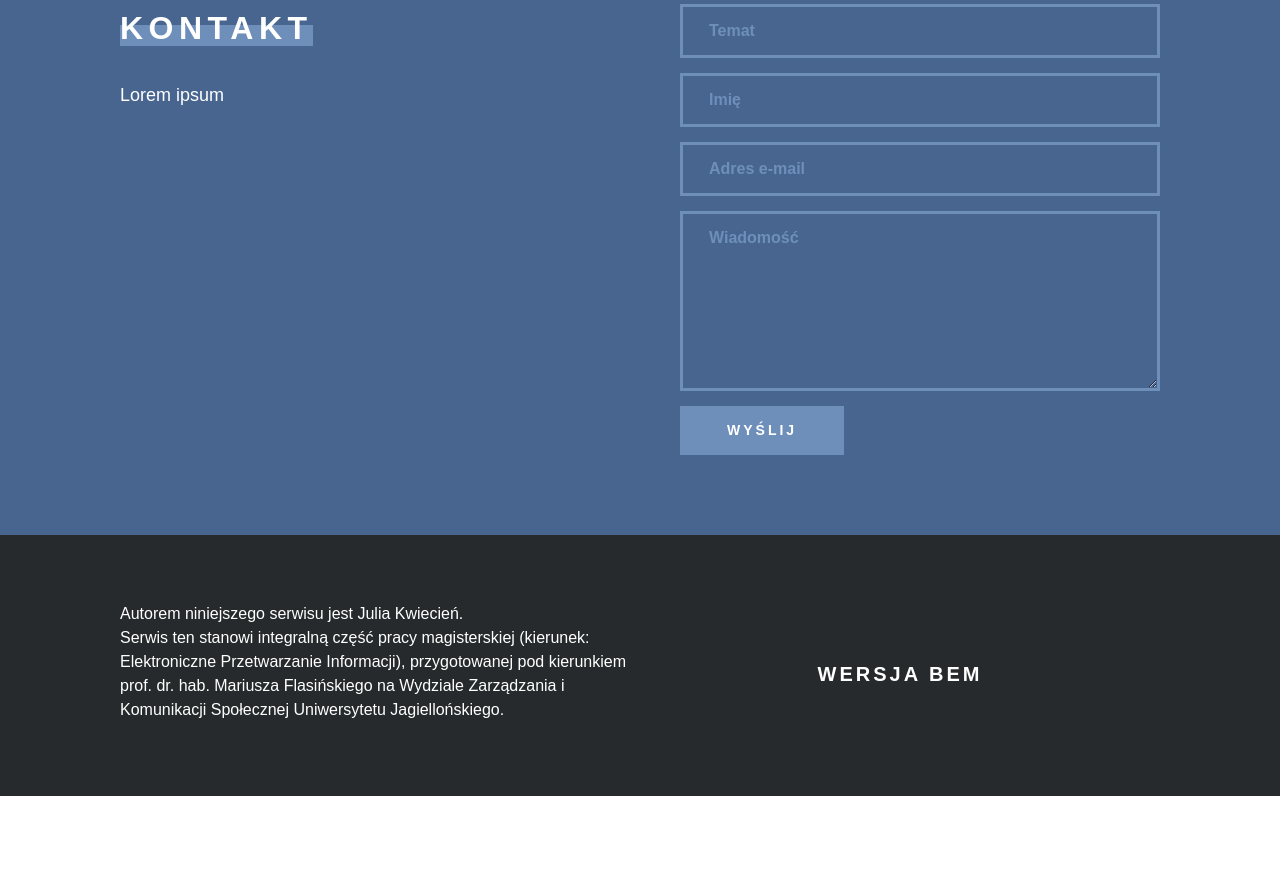
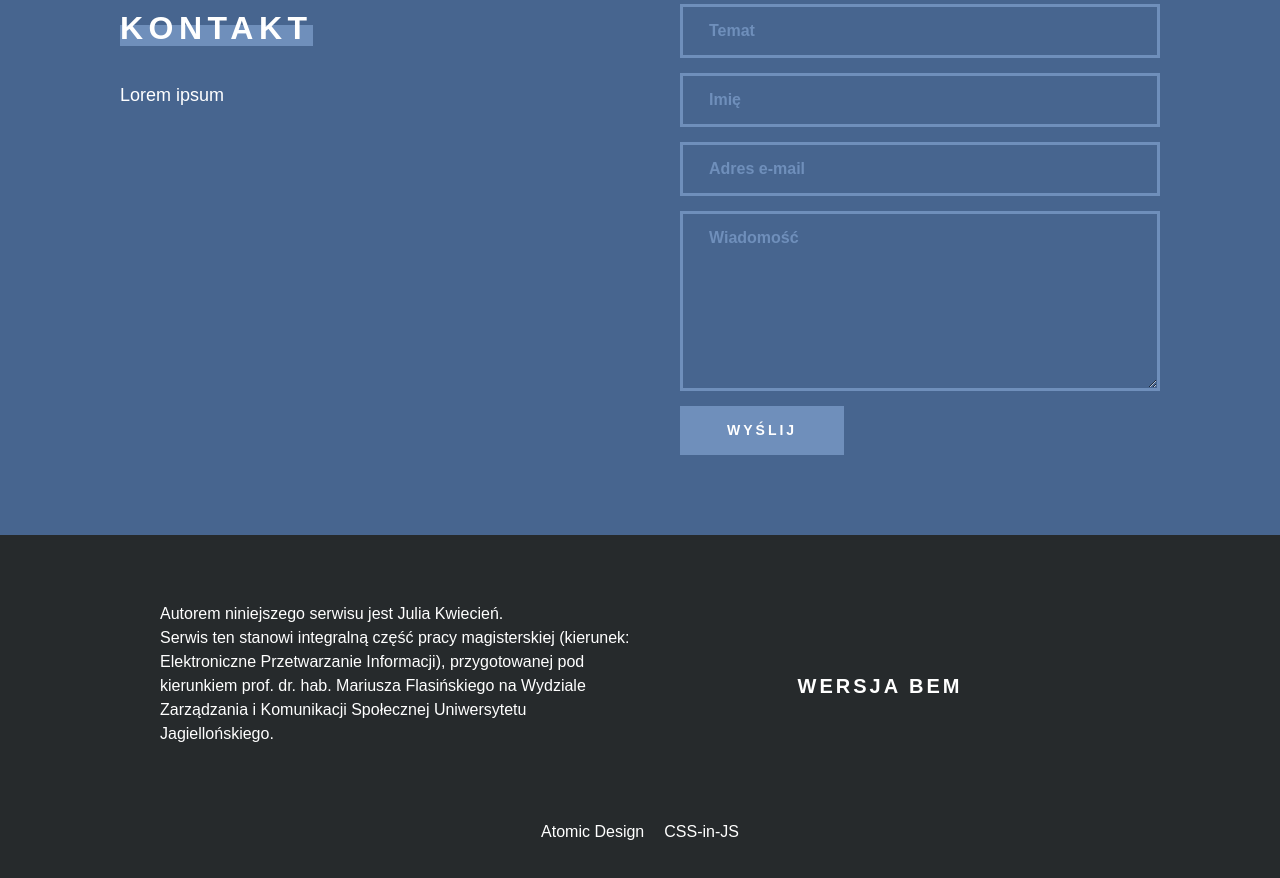
Before and after one commit to ultramaryna/css-methodologies, a Gatsby site: page / in a window 1280 px wide. Shown: the part 6742-7620 px from the top of the page. Before the commit the page ends 7538 px from the top, so only its background shows below. Built offline with nearby package versions, Linux system fonts and the light colour scheme; Gatsby itself is replaced by a stand-in of ours.

Commit message:
Add links in footer, fix footer

```diff
--- a/src/components/Footer/_footer.scss
+++ b/src/components/Footer/_footer.scss
@@ -1,13 +1,18 @@
 .footer {
-    @include wrapper();
     background-color: $grey;
     color: $white;
-    padding-top: 40px;
-    padding-bottom: 40px;
+    padding: 40px;
+    @media (min-width: $bp-main) {
+        padding-top: 67px;
+        padding-bottom: 50px;
+    }
+}
+
+.footer__content {
+    @include wrapper();
     @media (min-width: $bp-main) {
         display: flex;
-        padding-top: 67px;
-        padding-bottom: 50px;
+        flex-wrap: wrap;
     }
 }
 
@@ -32,3 +37,22 @@
         align-items: center;
     }
 }
+
+.footer__links {
+    flex: 1 1 100%;
+    margin-top: 50px;
+    text-align: center;
+}
+
+.footer__link {
+    color: $white;
+    font-family: $font-headings;
+    text-decoration: none;
+    display: inline-block;
+    margin: 0 10px;
+
+    &:hover {
+        background-image: $gradient-multicolor;
+        @include gradient-text();
+    }
+}
--- a/src/components/Footer/footer.js
+++ b/src/components/Footer/footer.js
@@ -2,6 +2,7 @@
 
 const Footer = () => (
   <footer className="footer">
+    <div className="footer__content">
       <p className="footer__text">
         Autorem niniejszego serwisu jest Julia Kwiecień.<br/>
         Serwis ten stanowi integralną część pracy magisterskiej (kierunek: Elektroniczne Przetwarzanie Informacji), przygotowanej pod kierunkiem prof. dr. hab. Mariusza Flasińskiego na Wydziale Zarządzania i Komunikacji Społecznej Uniwersytetu Jagiellońskiego.
@@ -9,6 +10,11 @@
       <p className="footer__version">
         Wersja BEM
       </p>
+      <div className="footer__links">
+        <a className="footer__link" href="http://leszczyna.wzks.uj.edu.pl/~14_kwiecien/metodologie/atomic-design">Atomic Design</a>
+        <a className="footer__link" href="http://leszczyna.wzks.uj.edu.pl/~14_kwiecien/metodologie/css-in-js">CSS-in-JS</a>
+      </div>
+    </div>
   </footer>
 )
 
```
Lines whose indentation alone changed are shown as unchanged.
